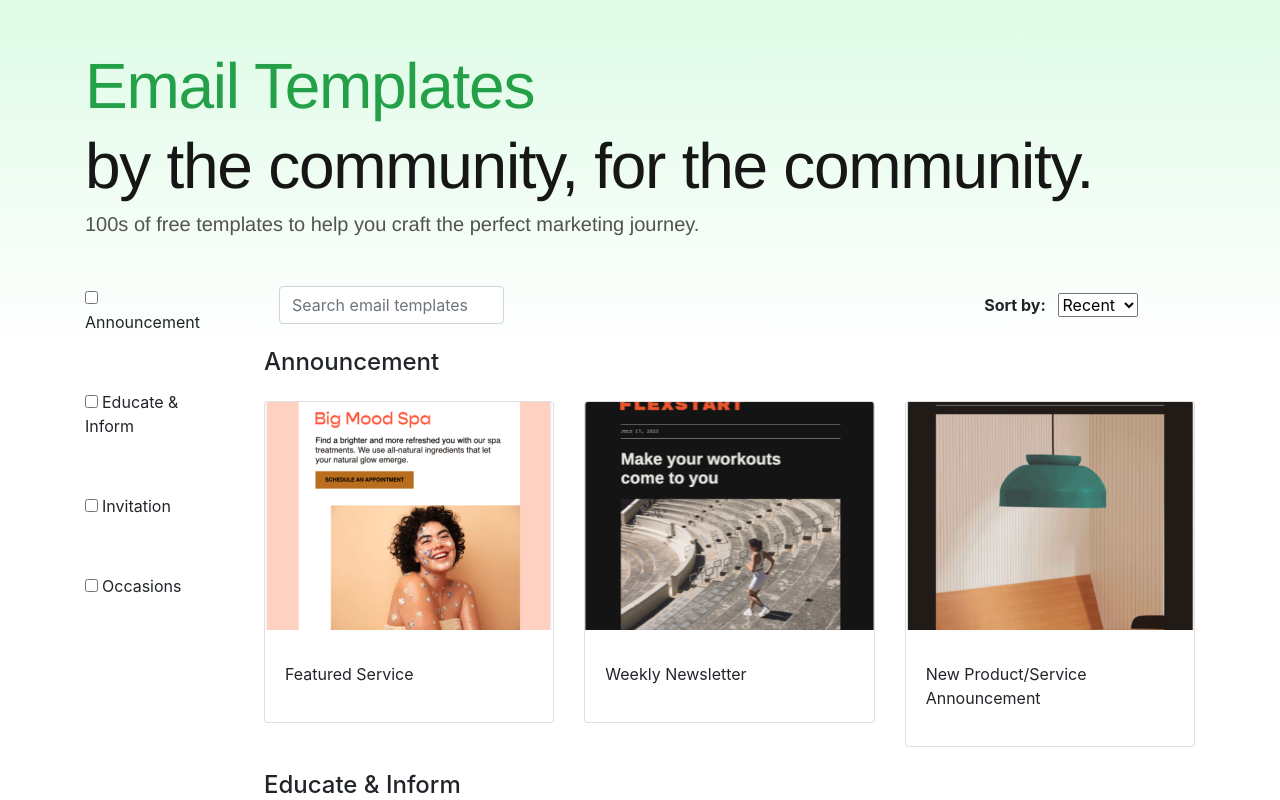
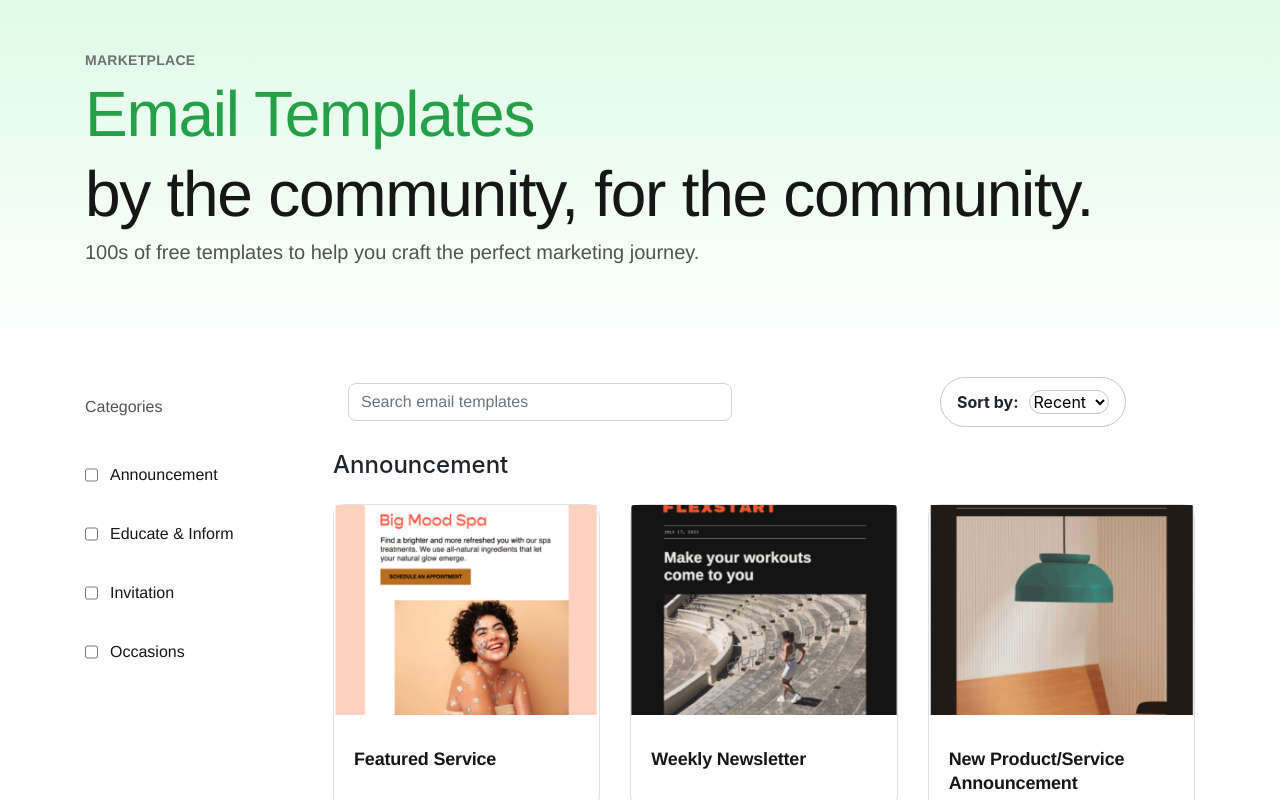
Before and after one commit to gargdev/emailtemplate, a React (Create React App) app: page / in a window 1280 px wide. Shown: the top 800 px of the page. Built offline with nearby package versions, Linux system fonts and the light colour scheme.

Commit message:
second commit

```diff
--- a/package.json
+++ b/package.json
@@ -10,6 +10,8 @@
     "react": "^18.2.0",
     "react-dom": "^18.2.0",
     "react-scripts": "5.0.1",
+    "react-slick": "^0.29.0",
+    "slick-carousel": "^1.8.1",
     "web-vitals": "^2.1.4"
   },
   "scripts": {
--- a/src/App.css
+++ b/src/App.css
@@ -7,6 +7,7 @@
 .header-section{
   margin-top: -27%;
 }
+
 .primary-heading{
   color: var(--green-green-50-main, #24A148);
 font-family: Helvetica Neue;
@@ -36,9 +37,21 @@ letter-spacing: -1.28px;
   line-height: 28px; /* 140% */
 }
 
+.header-section h5{
+  color: var(--neutrals-grey-60, #6F6F6F);
+  font-family: Helvetica Neue;
+  font-size: 14px;
+  font-style: normal;
+  font-weight: 700;
+  line-height: 20px; /* 142.857% */
+  letter-spacing: 0.28px;
+  text-transform: uppercase;
+}
+
 .hero-section{
   display: flex;
   gap: 3rem;
+  margin-top: 10%;
 }
 
 .hero-left{
@@ -48,6 +61,52 @@ letter-spacing: -1.28px;
 
 .srch-filter-section{
   display: flex;
-  gap: 30rem;
+  gap: 13rem;
   align-items: center;
 }
+
+.filter{
+  border-radius: 40px;
+  border: 1px solid var(--neutrals-grey-30-borders, #C6C6C6);
+  background: var(--neutrals-white, #FFF);
+  display: flex;
+  padding: 12px 16px;
+  align-items: center;
+  gap: 2px;
+}
+
+.option{
+  border-radius: 40px;
+  border: 1px solid var(--neutrals-grey-30-borders, #C6C6C6);
+  background: var(--neutrals-white, #FFF);
+  display: flex;
+/* padding: 12px 16px; */
+align-items: center;
+gap: 2px;
+}
+
+.option option{
+  border: none;
+  outline: none;
+}
+
+@media only screen and (max-width: 1041px){
+  .hero-section{
+    flex-direction: column;
+  }
+
+  .hero-left{
+    flex-direction: row;
+  }
+}
+
+@media only screen and (max-width: 992px){
+  .srch-filter-section{
+    flex-direction: column;
+    gap: 2rem;
+  }
+
+  .header-section{
+    margin-top: -80%;
+  }
+}
--- a/src/App.js
+++ b/src/App.js
@@ -13,6 +13,7 @@ function App() {
       </div>
       <div className="container">
       <div className="header-section">
+        <h5>Marketplace</h5>
         <h1 className="primary-heading mb-2">Email Templates</h1>
         <h1 className="secondary-heading mb-2">
           by the community, for the community.
@@ -22,14 +23,14 @@ function App() {
           journey.
         </p>
       </div>
-        <div className="hero-section mt-5">
+        <div className="hero-section">
           <div className="hero-left">{<Categories />}</div>
           <div className="hero-right">
             <div className="container srch-filter-section">
             <SearchBar />
-            <div className="mb-4">
+            <div className="mb-4 filter">
               <strong>Sort by: </strong>
-              <select className="ml-2">
+              <select className="ml-2 option">
                 <option>Recent</option>
                 <option>Popular</option>
               </select>
--- a/src/components/Categories.js
+++ b/src/components/Categories.js
@@ -20,6 +20,7 @@ import "../styles/categories.css";
 function Categories() {
     return (
         <div className="mb-4 categories-section">
+            <p>Categories</p>
             <label className="mr-3">
                 <input type="checkbox" className="mr-1" />
                 Announcement
--- a/src/components/SearchBar.js
+++ b/src/components/SearchBar.js
@@ -1,8 +1,8 @@
 import React from 'react';
-
+import "../styles/searchbar.css"
 function SearchBar() {
     return (
-        <input type="text" className="form-control mb-4 w-25" placeholder="Search email templates" />
+        <input type="text" className="form-control mb-4 srch-bar" placeholder="Search email templates" />
     );
 }
 
--- a/src/components/TemplateCard.js
+++ b/src/components/TemplateCard.js
@@ -1,4 +1,5 @@
-import React from 'react';
+import React from "react";
+import "../styles/templatecard.css";
 
 function TemplateCard({ template }) {
   return (
--- a/src/styles/categories.css
+++ b/src/styles/categories.css
@@ -1,7 +1,50 @@
 .categories-section{
     display: flex;
     flex-direction: column;
-    gap: 3rem;
+    gap: 1.7rem;
     text-align: start;
     align-items: flex-start;
+    width: 200px;
+    margin-top: 9%;
 }
+.categories-section p{
+    color: var(--neutrals-600, #595250);
+    font-family: Helvetica Neue;
+    font-size: 16px;
+    font-style: normal;
+    font-weight: 400;
+    line-height: 24px; /* 150% */
+    align-self: stretch;
+}
+.categories-section input{
+    display: flex;
+    align-items: center;
+    gap: 8px;
+    align-self: stretch;
+}
+
+.categories-section label{
+    display: flex;
+    align-items: center;
+    gap: 8px;
+    align-self: stretch;
+    color: var(--neutrals-grey-100, #161616);
+    font-family: Helvetica Neue;
+    font-size: 16px;
+    font-style: normal;
+    font-weight: 500;
+    line-height: 24px; /* 150% */
+}
+@media only screen and (max-width: 1041px){
+    .categories-section{
+        flex-direction: row;
+        align-items: center;
+        margin-left: 10%;
+    }
+}
+
+@media only screen and (max-width: 992px){
+    .categories-section{
+        display: none;
+    }
+}
--- /dev/null
+++ b/src/styles/searchbar.css
@@ -0,0 +1,14 @@
+.srch-bar{
+    display: flex;
+    width: 384px;
+    flex-direction: column;
+    justify-content: center;
+    align-items: flex-start;
+    border-radius: 8px;
+    color: var(--neutrals-grey-50, #8D8D8D);
+    font-family: Helvetica Neue;
+    font-size: 16px;
+    font-style: normal;
+    font-weight: 400;
+    line-height: 24px; /* 150% */
+}
--- /dev/null
+++ b/src/styles/templatecard.css
@@ -0,0 +1,40 @@
+.card{
+    display: flex;
+    flex-direction: column;
+    align-items: flex-start;
+    flex: 1 0 0;
+    align-self: stretch;
+    border-radius: 12px;
+    border: 1px solid var(--neutrals-grey-20, #E0E0E0);
+    background: var(--neutrals-white, #FFF);
+    transition: transform 0.3s;
+}
+
+.card:hover {
+    /* Apply a flip effect on hover */
+    transform: scale(1.09);
+    cursor: pointer;
+}
+
+
+
+.card-title{
+    color: var(--neutrals-grey-100, #161616);
+    font-family: Helvetica Neue;
+    font-size: 20px;
+    font-style: normal;
+    font-weight: 700;
+    line-height: 28px; /* 140% */
+    letter-spacing: -0.4px;
+    align-self: stretch;
+}
+
+.card-body p{
+    color: var(--neutrals-grey-100, #161616);
+    font-family: Helvetica Neue;
+    font-size: 18px;
+    font-style: normal;
+    font-weight: 700;
+    line-height: 24px; /* 133.333% */
+    letter-spacing: -0.18px;
+}
```
Also changed, not shown: 1 other file (tests, documents, lock files or other folders). Lines whose indentation alone changed are shown as unchanged.
